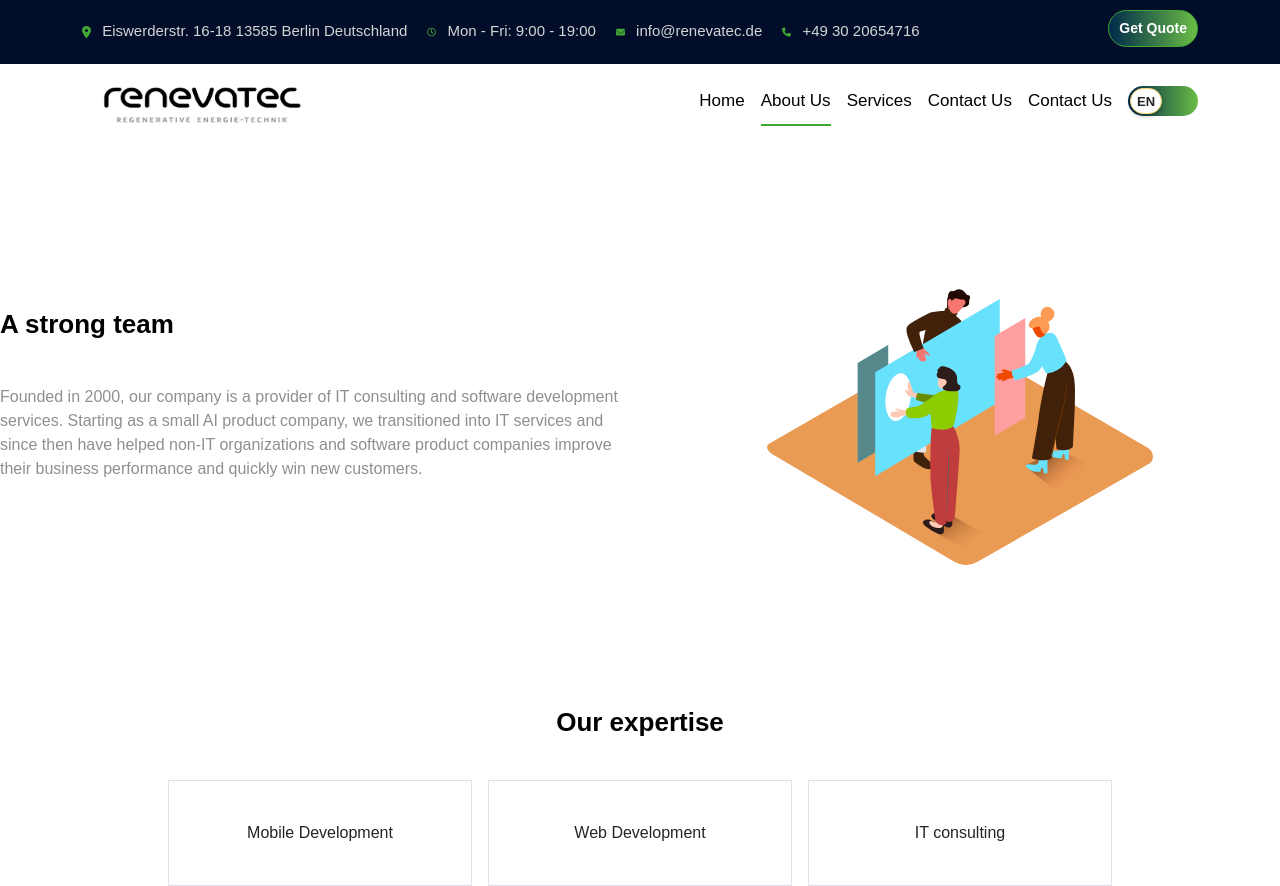
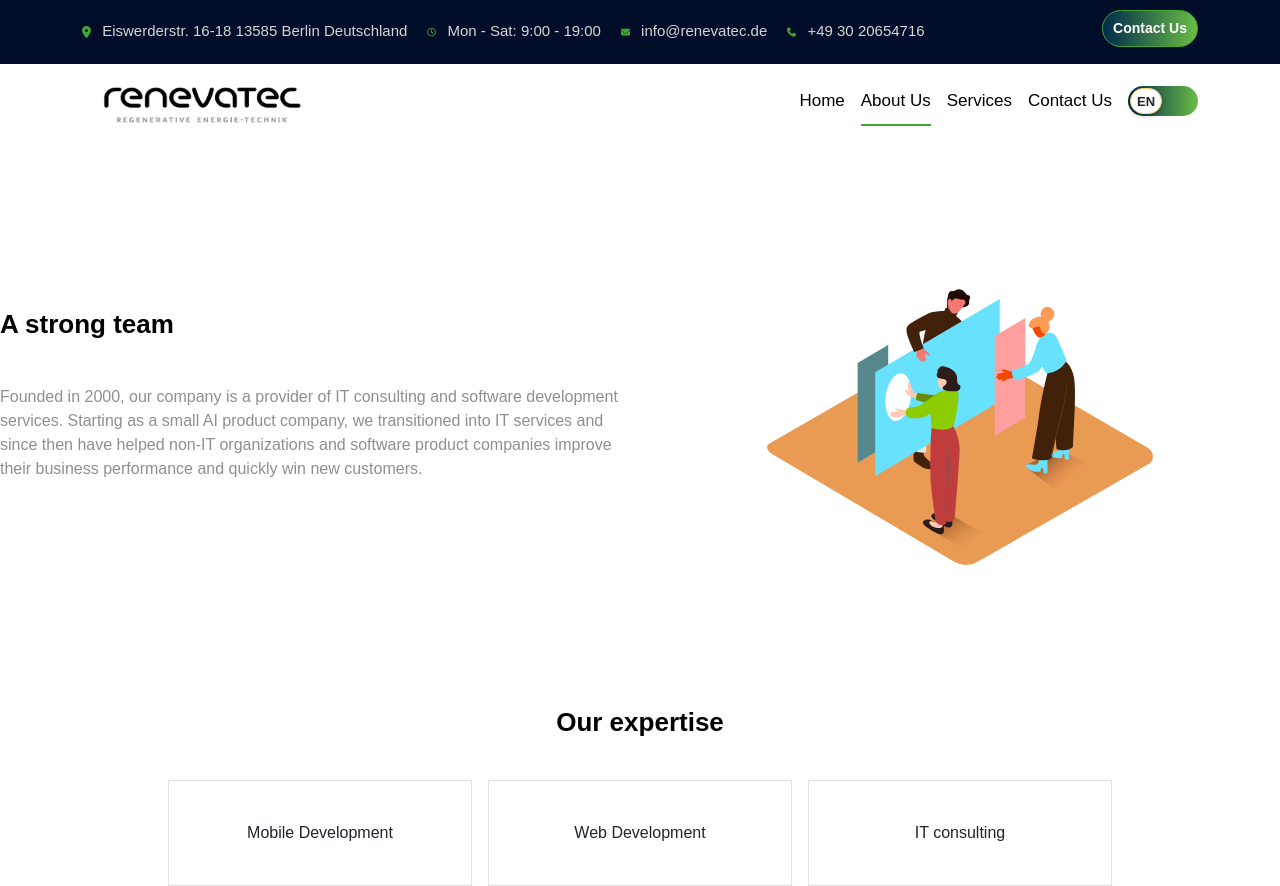
Before and after one commit to phprahul1998/monu-project, a Next.js app: page /about in a window 1280 px wide. Built offline with nearby package versions, Linux system fonts and the light colour scheme.

Commit message:
changesd

```diff
--- a/components/Inquery.js
+++ b/components/Inquery.js
@@ -79,7 +79,7 @@ export default function Inquery() {
   };
 
   return (
-    <div className="container inquery">
+    <div className="container inquery" id="inquery">
       <div className="row">
         <div className="col-xs-12 col-sm-12 col-md-6 col-lg-6 col-xl-6 ">
           <h2
--- a/components/Navbar.js
+++ b/components/Navbar.js
@@ -54,7 +54,7 @@ export default function Navbar() {
                   </li>
                   <li className="hidden-sm">
                     <a href="#">
-                      <FaRegClock /> Mon - Fri: 9:00 - 19:00
+                      <FaRegClock /> {t("heading.timing")}
                     </a>
                   </li>
                   <li>
@@ -72,7 +72,7 @@ export default function Navbar() {
             </div>
             <div className="col-md-2 col-sm-3">
               <div className="quote-button">
-                <Link href="/contact">
+                <Link href="#inquery">
                   <span className="quote-btn"> {t("heading.quote")}</span>
                 </Link>
               </div>
@@ -126,7 +126,7 @@ export default function Navbar() {
               </Link>
             </li>
 
-            <li className={`nav-item ${pathname === "/contact" && "active"}`}>
+            {/* <li className={`nav-item ${pathname === "/contact" && "active"}`}>
               <Link
                 href="/contact"
                 className={`nav-links ${click && "active"}`}
@@ -134,7 +134,7 @@ export default function Navbar() {
               >
                 {t("menu.contact_us")}
               </Link>
-            </li>
+            </li> */}
             <li className={`nav-item ${pathname === "/contact" && "active"}`}>
               <Link
                 href="/contact"
--- a/public/translations/en/translations.json
+++ b/public/translations/en/translations.json
@@ -12,8 +12,9 @@
   "heading": {
     "use_ful_link": "useful Links",
     "contact_us": "Contact Us",
-    "quote": "Get Quote",
-    "readMeMore": "Read More"
+    "quote": "Contact us",
+    "readMeMore": "Read More",
+    "timing": "Mon - Sat: 9:00 - 19:00"
   },
   "home": {
     "main_heading": "Welcome to the free PV provider check!",
```
Also changed, not shown: public/translations/fr/translations.json (+4 -3 lines).
